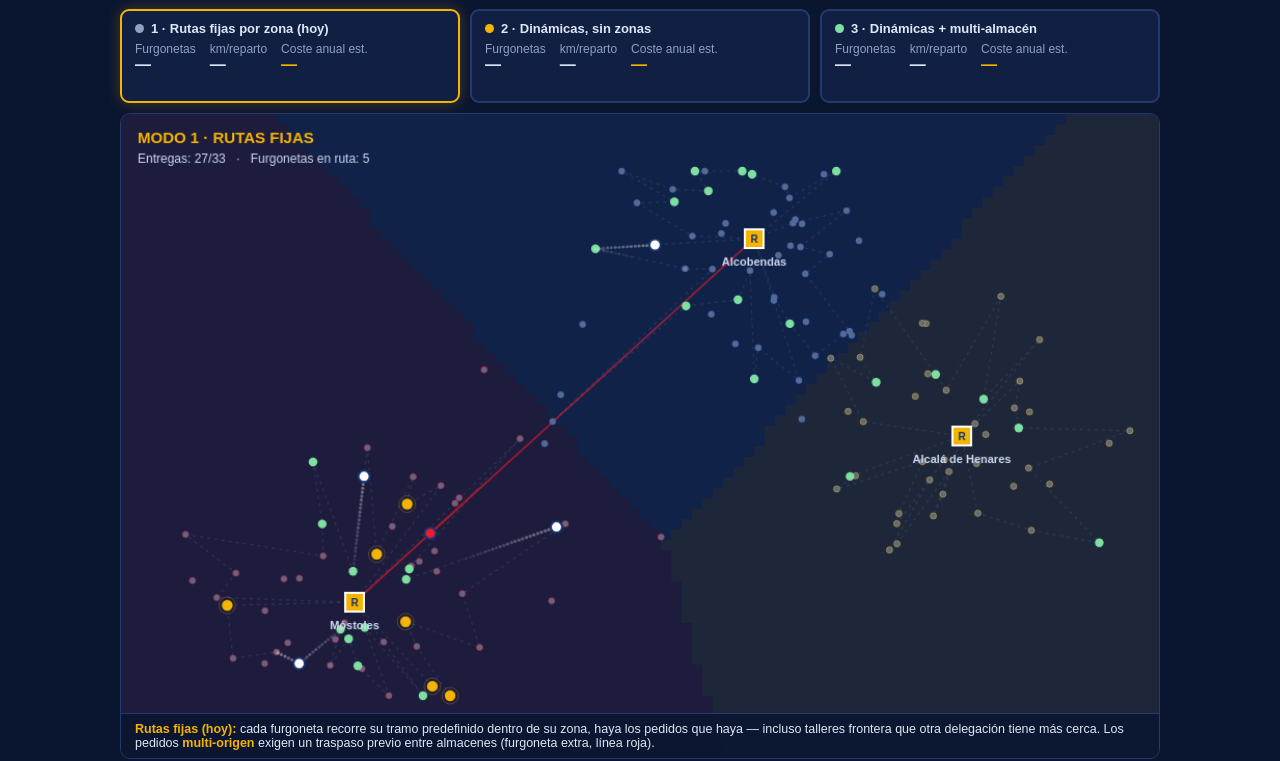
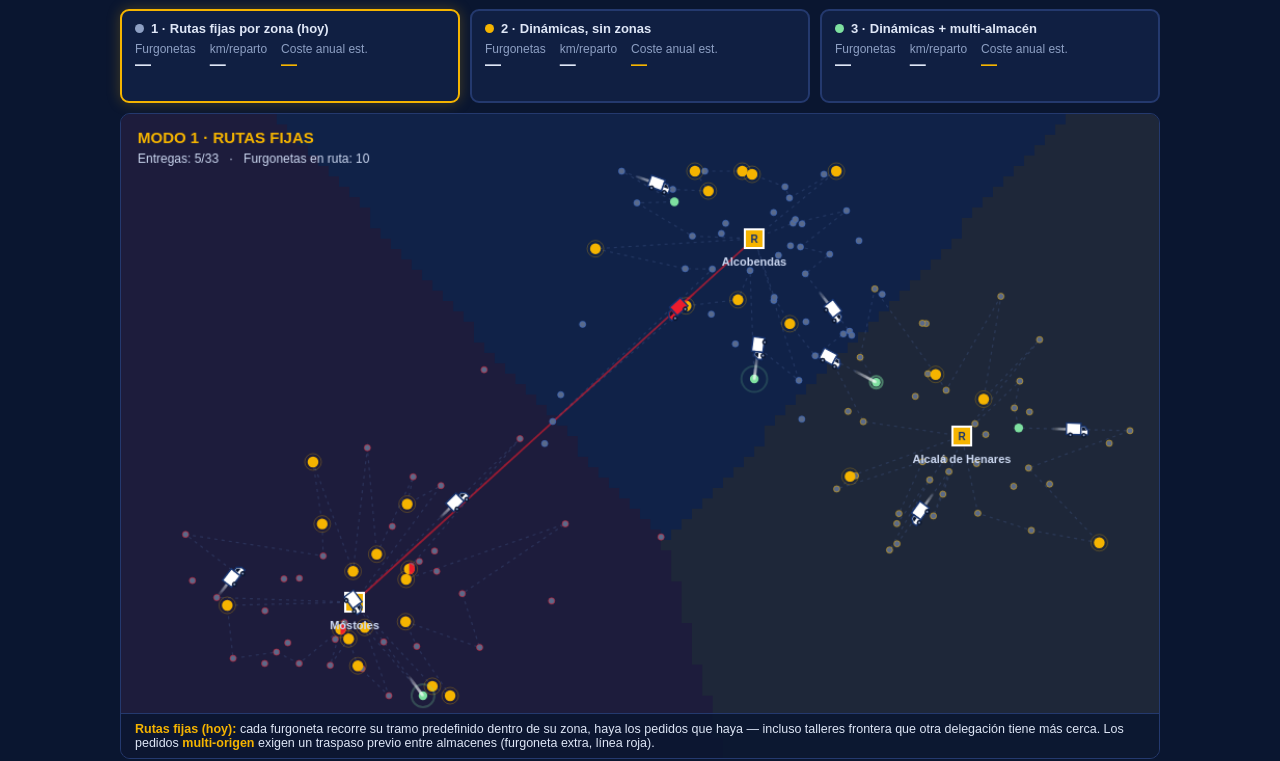
Before and after one commit to rebedoalejandro-alt/reynasa-rutas, a plain HTML site: page Reynasa_Rutas_Optimizacion_Dinamica.html in a window 1280 px wide. Shown: the part 79-840 px from the top of the page. Drawn offline with Linux system fonts and the light colour scheme.

Commit message:
Add files via upload

```diff
--- a/Reynasa_Rutas_Optimizacion_Dinamica.html
+++ b/Reynasa_Rutas_Optimizacion_Dinamica.html
@@ -339,8 +339,8 @@ if (typeof module!=='undefined' && module.exports) module.exports=ENGINE;
   const NOMBRES=['Rutas fijas','Dinámicas sin zonas','Dinámicas + multi-almacén'];
 
   let daySeed=20260703, ws, circuits, orders, mode=0, routes=[], vans=[], pulses=[];
-  let playing=true, speedMult=2, phase='run', phaseT=0, results=[null,null,null];
-  const SPEEDS=[1,2,4]; let spIdx=1;
+  let playing=true, speedMult=1, phase='run', phaseT=0, results=[null,null,null];
+  const SPEEDS=[1,2,4]; let spIdx=0;
 
   // tinte de zonas (Voronoi por delegación) precalculado
   const zoneCv=document.createElement('canvas'); zoneCv.width=E.W; zoneCv.height=E.H;
@@ -402,7 +402,7 @@ if (typeof module!=='undefined' && module.exports) module.exports=ENGINE;
   }
 
   function stepVans(dt){
-    const pxs=115*speedMult;
+    const pxs=55*speedMult;
     let allDone=true;
     vans.forEach(v=>{
       if(v.done) return;
@@ -417,15 +417,39 @@ if (typeof module!=='undefined' && module.exports) module.exports=ENGINE;
       if(v.t>=1){
         v.t=0; v.seg++;
         const p=pts[v.seg];
-        if(p.kind==='stop'&&p.order){ p.order.delivered=true; pulses.push({x:p.x,y:p.y,r:4,max:16,col:COL.entregado}); }
+        if(p.kind==='stop'&&p.order){ p.order.delivered=true; pulses.push({x:p.x,y:p.y,r:4,max:16,col:COL.entregado}); v.wait=0.3/speedMult; }
         if(p.kind==='reload'){ pulses.push({x:p.x,y:p.y,r:6,max:34,col:COL.amarillo}); v.wait=0.55/speedMult; }
         if(v.seg>=pts.length-1) v.done=true;
       }
       v.x=a.x+(b.x-a.x)*Math.min(1,v.t);
       v.y=a.y+(b.y-a.y)*Math.min(1,v.t);
+      if(E.dist(a,b)>2) v.ang=Math.atan2(b.y-a.y,b.x-a.x);
       v.trail.push({x:v.x,y:v.y}); if(v.trail.length>26)v.trail.shift();
     });
     return allDone;
+  }
+
+  function drawVan(x,y,ang,col){
+    ctx.save(); ctx.translate(x,y); ctx.rotate(ang);
+    if(Math.abs(ang)>Math.PI/2) ctx.scale(1,-1); // que las ruedas queden abajo al ir hacia la izquierda
+    // caja trasera
+    ctx.fillStyle=col; ctx.strokeStyle=COL.azul; ctx.lineWidth=1.4;
+    ctx.beginPath();
+    ctx.moveTo(-10,-6); ctx.lineTo(4,-6); ctx.lineTo(4,5); ctx.lineTo(-10,5); ctx.closePath();
+    ctx.fill(); ctx.stroke();
+    // cabina
+    ctx.beginPath();
+    ctx.moveTo(4,-3); ctx.lineTo(8,-3); ctx.lineTo(11,1); ctx.lineTo(11,5); ctx.lineTo(4,5); ctx.closePath();
+    ctx.fill(); ctx.stroke();
+    // ventanilla
+    ctx.fillStyle='#0a1630';
+    ctx.beginPath(); ctx.moveTo(5,-2); ctx.lineTo(7.5,-2); ctx.lineTo(9.5,1); ctx.lineTo(5,1); ctx.closePath(); ctx.fill();
+    // ruedas
+    ctx.beginPath(); ctx.arc(-6,5.5,2.4,0,7); ctx.arc(7,5.5,2.4,0,7); ctx.fill();
+    ctx.fillStyle='#8ea0c4';
+    ctx.beginPath(); ctx.arc(-6,5.5,1,0,7); ctx.fill();
+    ctx.beginPath(); ctx.arc(7,5.5,1,0,7); ctx.fill();
+    ctx.restore();
   }
 
   function draw(){
@@ -489,9 +513,7 @@ if (typeof module!=='undefined' && module.exports) module.exports=ENGINE;
         ctx.beginPath(); ctx.arc(t.x,t.y,1.6,0,7);
         ctx.fillStyle=col+Math.floor(i/v.trail.length*90+10).toString(16).padStart(2,'0'); ctx.fill();
       });
-      ctx.beginPath(); ctx.arc(v.x,v.y,5.5,0,7);
-      ctx.fillStyle=col; ctx.fill();
-      ctx.strokeStyle=COL.azul; ctx.lineWidth=2; ctx.stroke();
+      drawVan(v.x,v.y,v.ang||0,col);
     });
 
     // rótulo modo
```
Also changed, not shown: index.html (+29 -7 lines).
